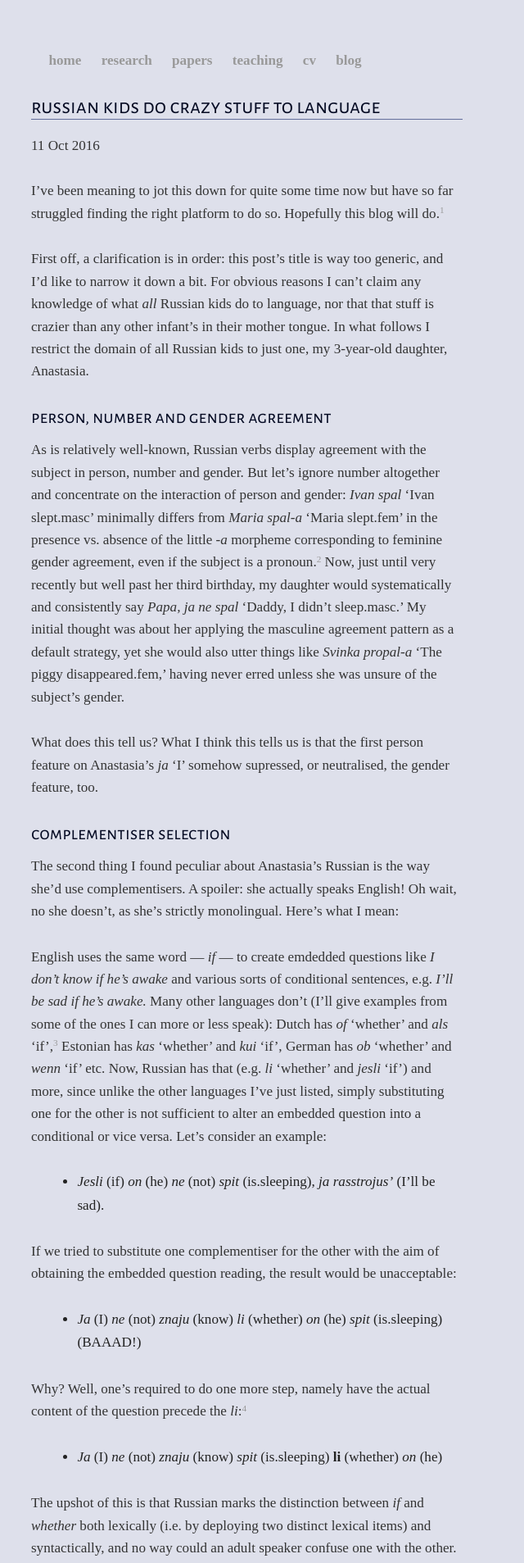
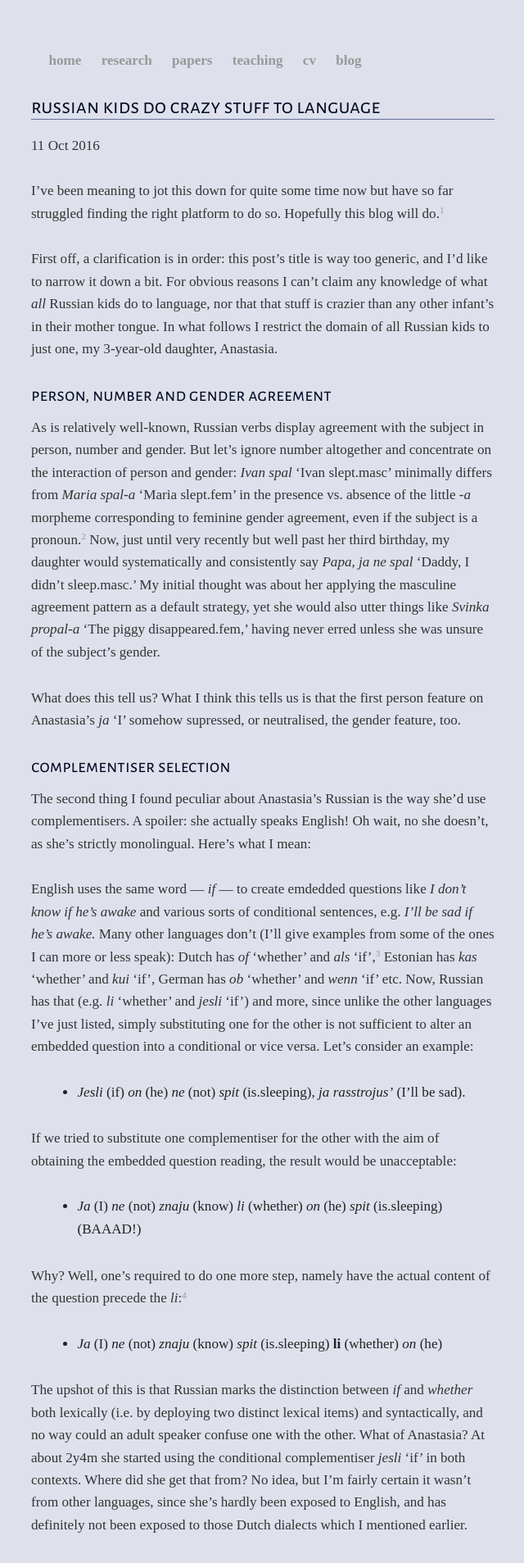
Before and after one commit to mishaknyazev/pavelrudnev.github.io, a Jekyll site: the page built from _posts/2016-10-12-pavel-rudnev-website-launched.md, in a window 1280 px wide. Shown: the top 1907 px of the page at 82% size, without its empty margins (221-861 px from the left). Built offline with Jekyll 4.4.1, drawn with Linux system fonts in a browser that asks for light colours; nearby versions of some CDN libraries; some web fonts are replaced.

```diff
--- a/_layouts/post.html
+++ b/_layouts/post.html
@@ -3,7 +3,7 @@
 ---
 <div class="wrapper">
 	<div class="units-row">
-          <div class="unit-70"><h2>{{ page.title }}</h2>
+          <div class="unit-75"><h2>{{ page.title }}</h2>
 <p class="meta">{{ page.date | date_to_string }}</p>
 
 <div class="post">
```
